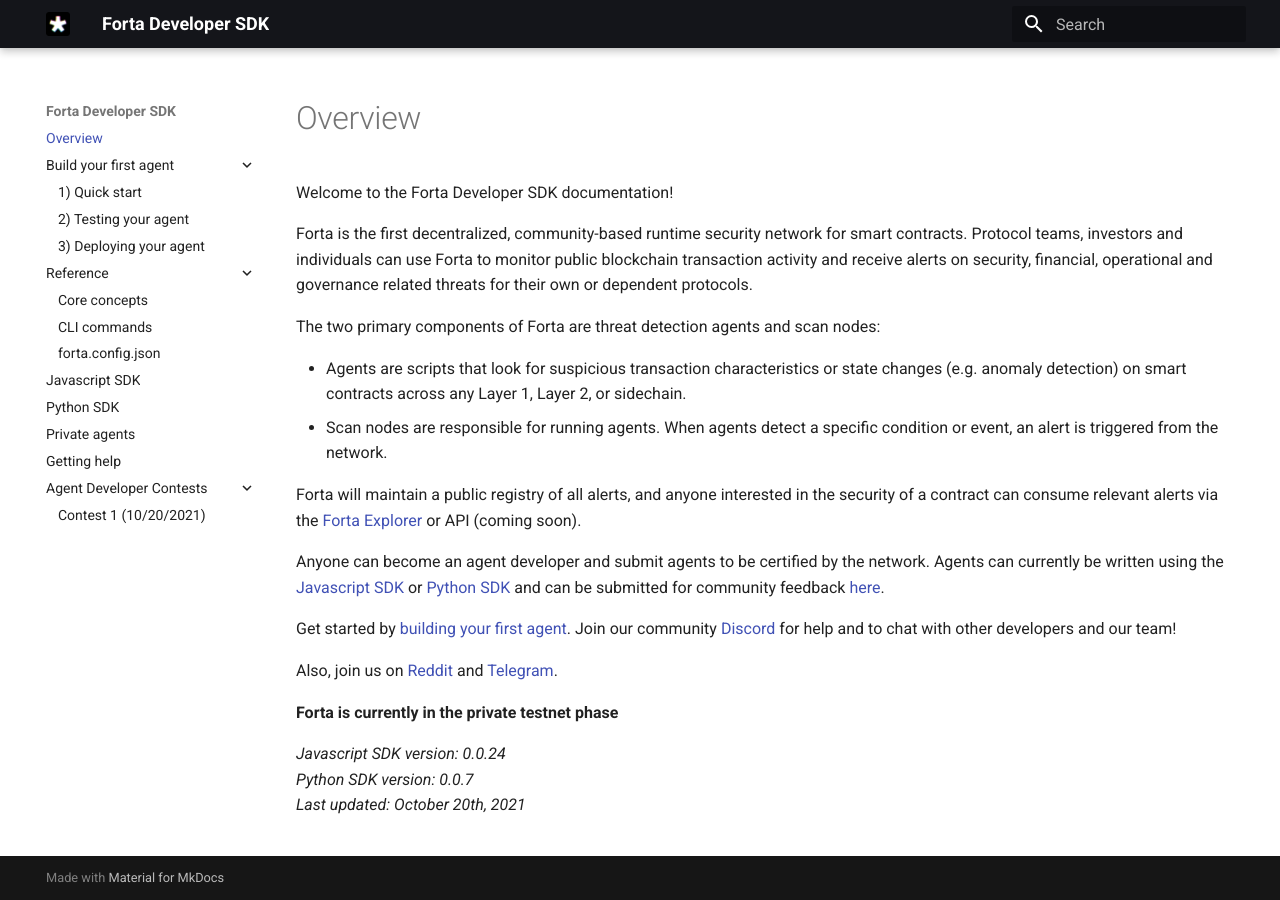
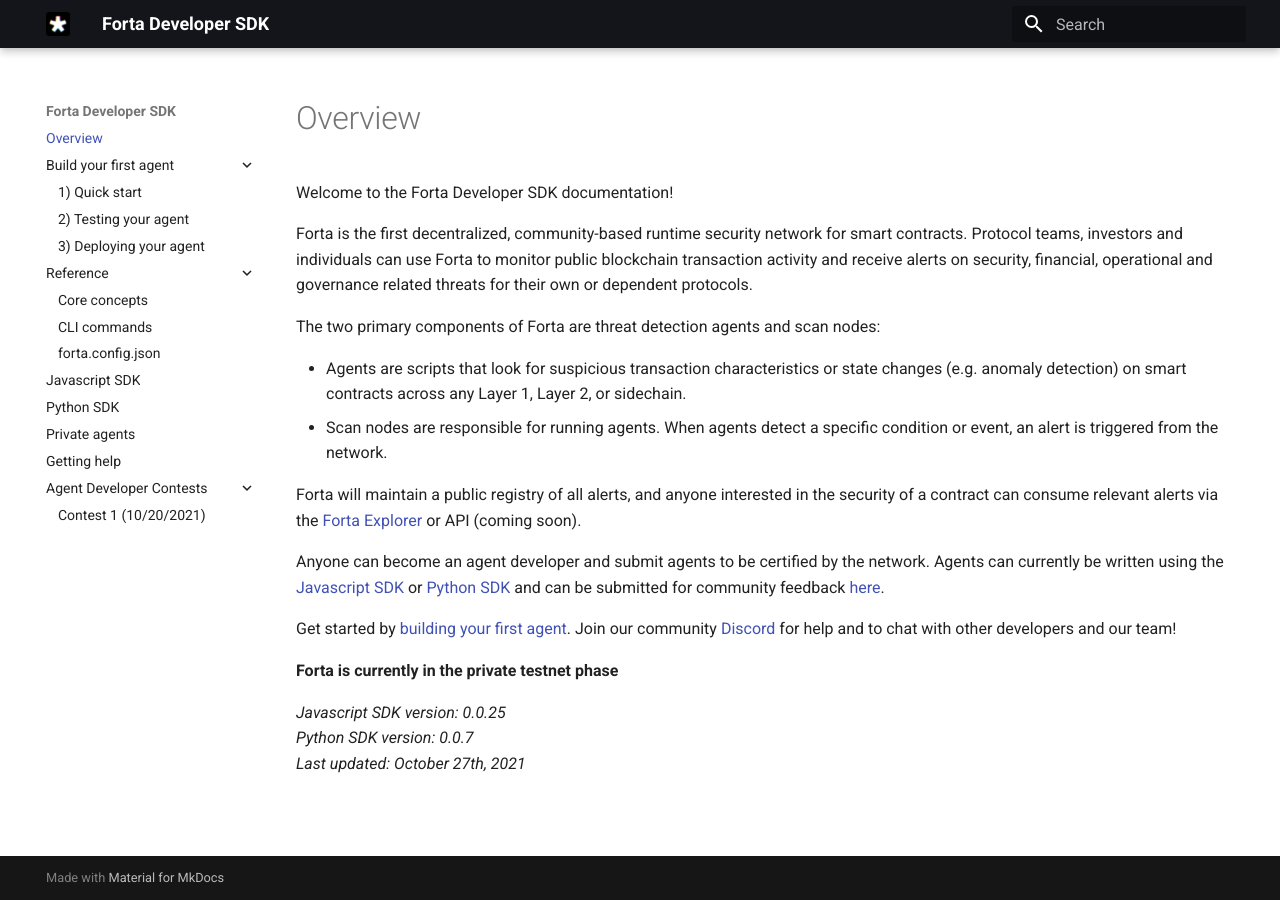
Before and after one commit to forta-network/docs, an MkDocs documentation site: the page built from docs/index.md, in a window 1280 px wide. Built offline with MkDocs 1.6.1 and Material for MkDocs 9.7.7, drawn with Linux system fonts in a browser that asks for light colours.

Commit message:
push command; version bump

```diff
--- a/docs/index.md
+++ b/docs/index.md
@@ -20,10 +20,8 @@
 
 Get started by [building your first agent](quickstart.md). Join our community [Discord](https://discord.gg/DUju5Dh4J9) for help and to chat with other developers and our team!
 
-Also, join us on [Reddit](https://www.reddit.com/r/fortaprotocol/) and [Telegram](https://t.me/FortaProtocol).
-
 **Forta is currently in the private testnet phase**
 
-_Javascript SDK version: 0.0.24_<br>
+_Javascript SDK version: 0.0.25_<br>
 _Python SDK version: 0.0.7_<br>
-_Last updated: October 20th, 2021_
+_Last updated: October 27th, 2021_
```
Also changed, not shown: docs/cli.md (+10 -0 lines).
